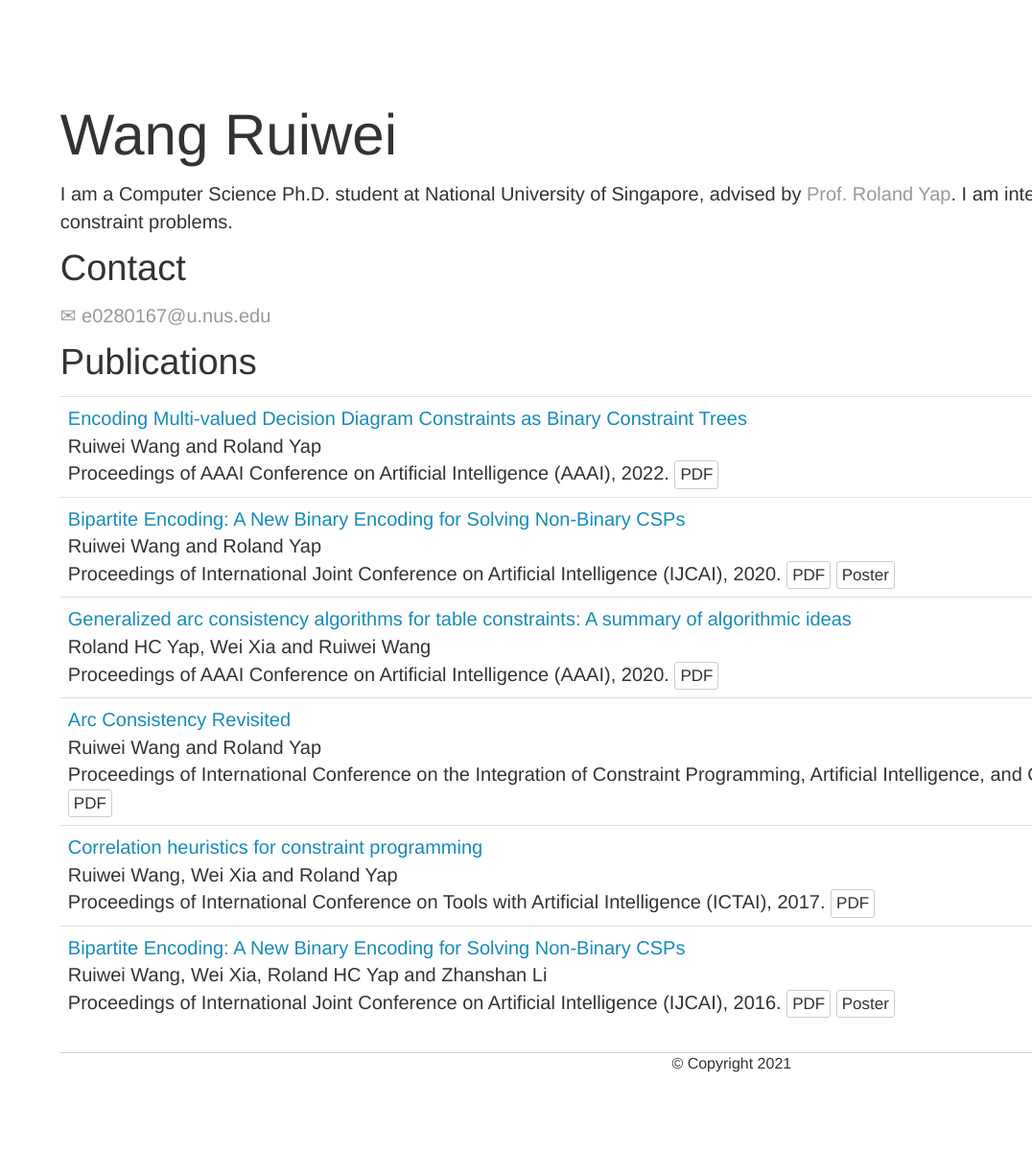
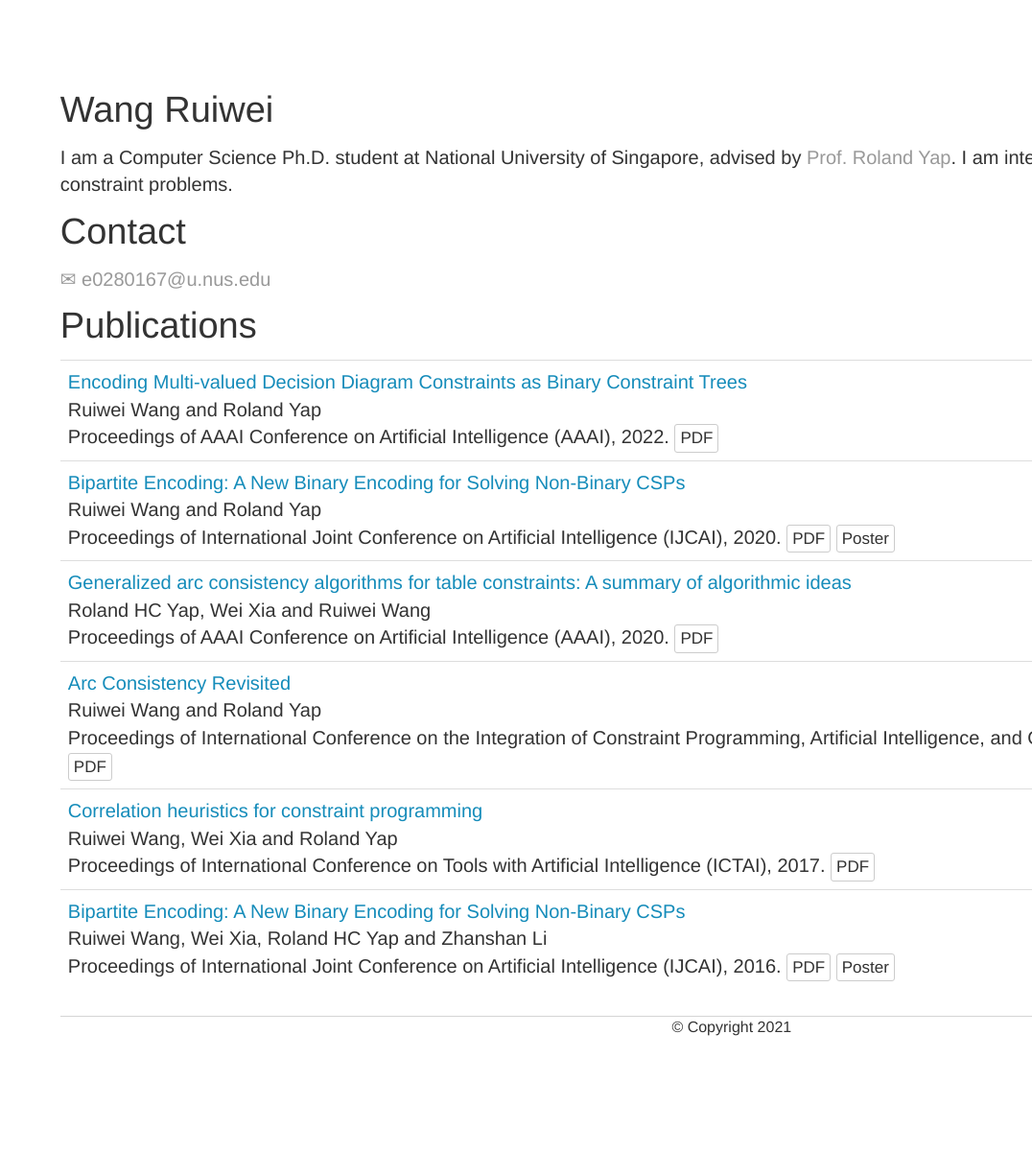
Before and after one commit to WangRuiwei/WangRuiwei.github.io, a Jekyll site: the page built from index.html, in a window 1280 px wide. Shown: the whole page at 96% size, without its empty margins (204-1280 px from the left). Built offline with Jekyll 4.4.1, drawn with Linux system fonts in a browser that asks for light colours; after the commit the page ends 1163 px from its top, so only the background shows below that.

```diff
--- a/index.html
+++ b/index.html
@@ -4,7 +4,7 @@ title: Wang Ruiwei
 ---
 <div class="blurb">
 
-<h1>Wang Ruiwei</h1>
+<h4>Wang Ruiwei</h4>
 I am a Computer Science Ph.D. student at National University of Singapore, advised by <a href="http://www.comp.nus.edu.sg/~ryap/"><span class="s2">Prof. Roland Yap</span></a>. I am interested in the algorithms for solving constraint problems.
 
 <h4>Contact</h4>
```
